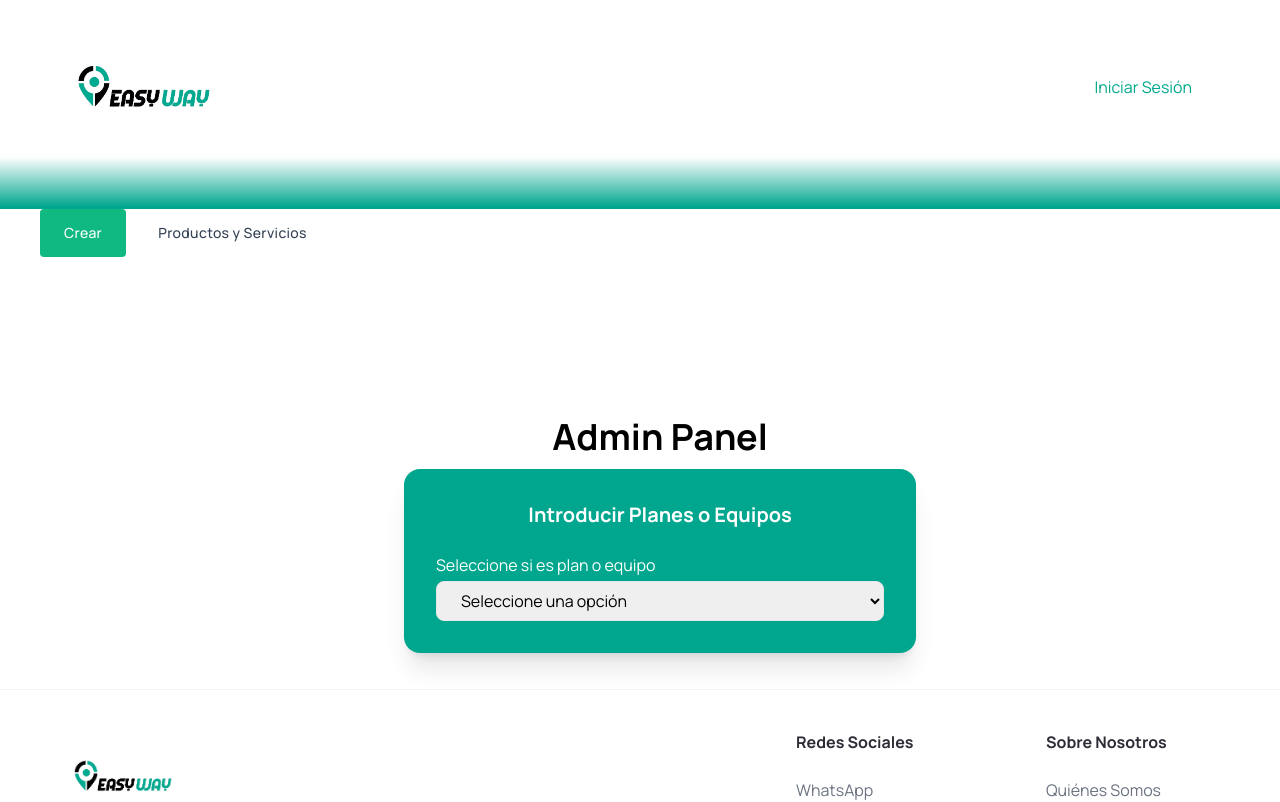
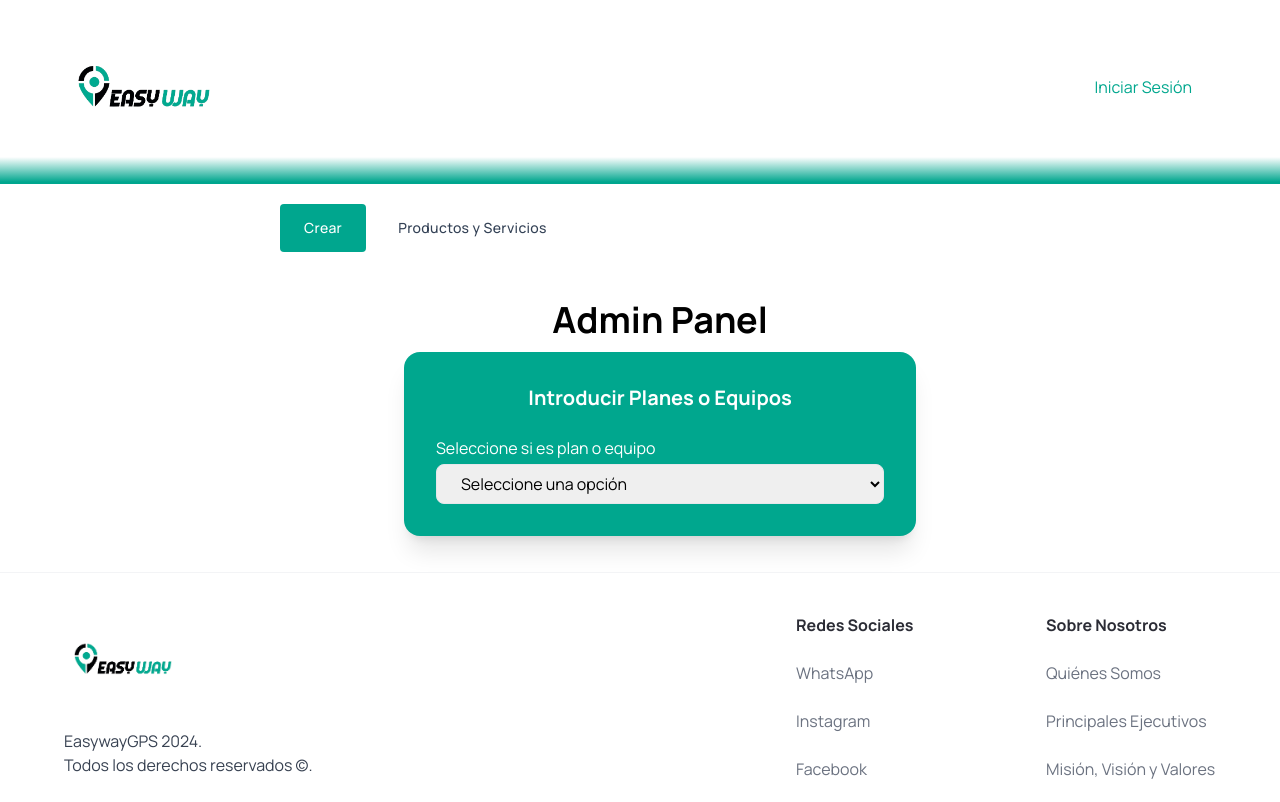
Before and after one commit to Nylast-bit/OnlineCatalog, a Next.js app: page /admin in a window 1280 px wide. Shown: the top 802 px of the page. Built offline with nearby package versions, Linux system fonts and the light colour scheme.

Commit message:
some changes on main page

```diff
--- a/components/Forms.tsx
+++ b/components/Forms.tsx
@@ -21,7 +21,7 @@ export default function Forms() {
     setSelectedOption(event.target.value);
   };
   return (
-    <div className="flex-1 pt-36 padding-x">
+    <div className="flex-1 pt-8 padding-x">
 
     <h1 className="text-4xl font-bold text-center pb-3">Admin Panel</h1>
     <div className="flex w-full max-w-lg px-8 py-8 mx-auto bg-primary-500 rounded-2xl shadow-xl">
--- a/components/Navbar.tsx
+++ b/components/Navbar.tsx
@@ -38,7 +38,7 @@ const Navbar = () => {
 
       {/* Línea degradada vertical */}
       <div
-        className={`h-[50px] bg-gradient-to-t from-[#00a68e] to-[#00a68e00]  ${
+        className={`h-[25px] bg-gradient-to-t from-[#00a68e] to-[#00a68e00]  ${
           showLine ? 'opacity-100' : 'opacity-0'
         } transition-opacity duration-500 ease-in-out`}
       ></div>
--- a/components/Tabs.tsx
+++ b/components/Tabs.tsx
@@ -44,8 +44,8 @@ export default function TabsLgPill({
   }, []);
 
   return (
-    <section className="max-w-full" aria-multiselectable="false">
-      <ul className="flex items-center gap-2" role="tablist" ref={wrapperRef}>
+    <section className="max-w-full pt-5" aria-multiselectable="false">
+      <ul className="flex gap-2 text-center pl-60 " role="tablist" ref={wrapperRef}>
         {tabLabels.map((label, index) => {
           const tab = index + 1;
           return (
@@ -53,7 +53,7 @@ export default function TabsLgPill({
               <button
                 className={`inline-flex h-12 items-center justify-center gap-2 whitespace-nowrap rounded px-6 text-sm font-medium tracking-wide transition duration-300 focus-visible:outline-none disabled:cursor-not-allowed ${
                   tabSelected.currentTab === tab
-                    ? "bg-emerald-500 text-white hover:bg-emerald-600 focus:bg-emerald-700 disabled:bg-emerald-300"
+                    ? "bg-[#00a68e] text-white hover:bg-[#00a68e] focus:bg-emerald-700 disabled:bg-emerald-300"
                     : "w-full justify-self-center stroke-slate-700 text-slate-700 hover:bg-emerald-50 hover:stroke-emerald-500 hover:text-emerald-500 focus:bg-emerald-50 focus:stroke-emerald-600 focus:text-emerald-600 disabled:text-emerald-300"
                 }`}
                 id={`tab-label-${tab}`}
```
